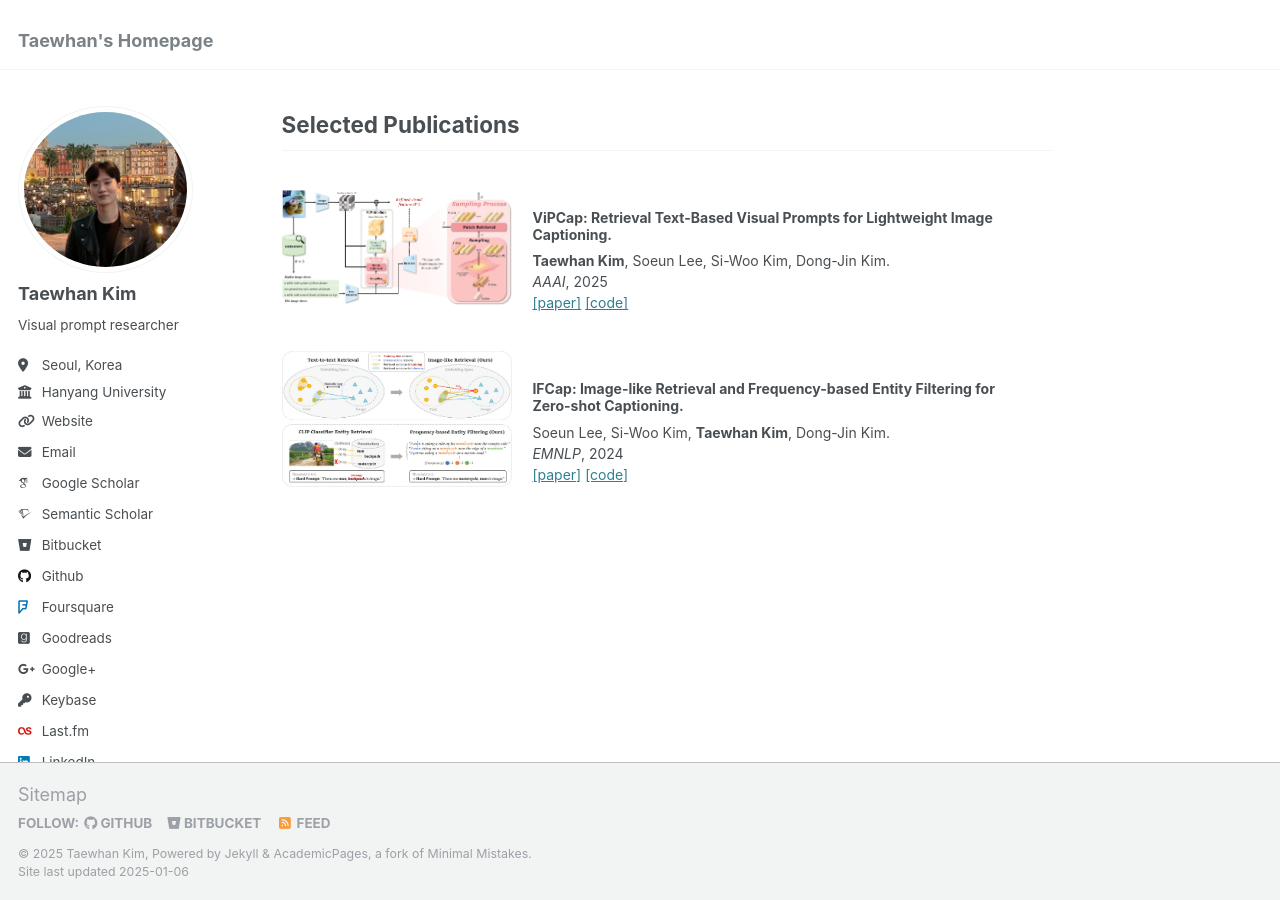
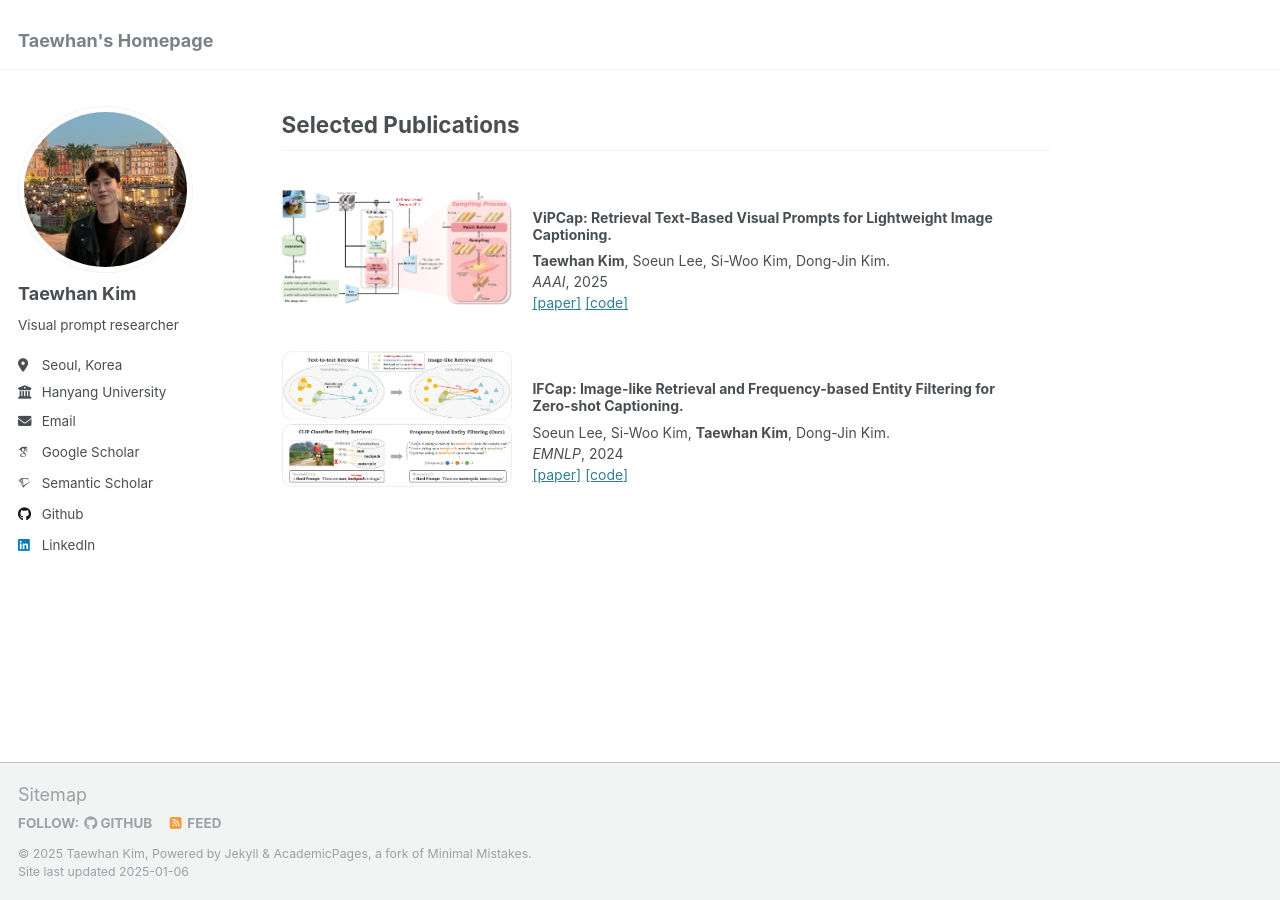
Before and after one commit to taewhankim/taewhankim.github.io, a Jekyll site: the page built from _pages/about.md, in a window 1280 px wide and 900 px high, scrolled down 656 px. Built offline with Jekyll 4.4.1, drawn with Linux system fonts in a browser that asks for light colours; some web fonts are replaced; part of the change alters nothing that is shown.

Commit message:
Update _config.yml

```diff
--- a/_config.yml
+++ b/_config.yml
@@ -27,20 +27,20 @@ author:
   bio              : "Visual prompt researcher"
   location         : "Seoul, Korea"
   employer         : "Hanyang University"
-  uri              : "https://drive.google.com/file/d/1V1dvWNMKygJZAjplIHTu79BsZsPlhOlr/view" # URL
+  uri              : # URL
   email            : "taewhan7725@gmail.com"
 
   # Academic websites
   arxiv            : # URL - Update with the correct link to your profile
   googlescholar    : "https://scholar.google.com/citations?user=mxp3PE0AAAAJ&hl"
   impactstory      : # URL
-  semantic         : "asdf" # URL
+  semantic         : "https://drive.google.com/file/d/1V1dvWNMKygJZAjplIHTu79BsZsPlhOlr/view" # URL
   pubmed           : # URL "https://www.ncbi.nlm.nih.gov/pubmed/?term=john+snow"
   researchgate     : # URL
   scopus           : # URL
 
   # Repositories and software development
-  bitbucket        : "asdf" # Username - Update with your username on the site
+  bitbucket        : # Username - Update with your username on the site
   codepen          : # Username
   dribbble         : # Username
   github           : "https://github.com/taewhankim"
@@ -51,12 +51,12 @@ author:
   bluesky          : # Username "bsky.app" # Replace this with you Bluesky username
   facebook         : # Username
   flickr           : # Username
-  foursquare       : "asdf" # Username
-  goodreads        : "asdf" # Username
-  google_plus      : "asdf" # Username
-  keybase          : "asdf" # Username
+  foursquare       : # Username
+  goodreads        : # Username
+  google_plus      : # Username
+  keybase          : # Username
   instagram        : # Username
-  lastfm           : "asdf" # Username
+  lastfm           : # Username
   linkedin         : "https://www.linkedin.com/in/taewhan7725/" # Username
   mastodon         : # URL
   medium           : # URL
```
